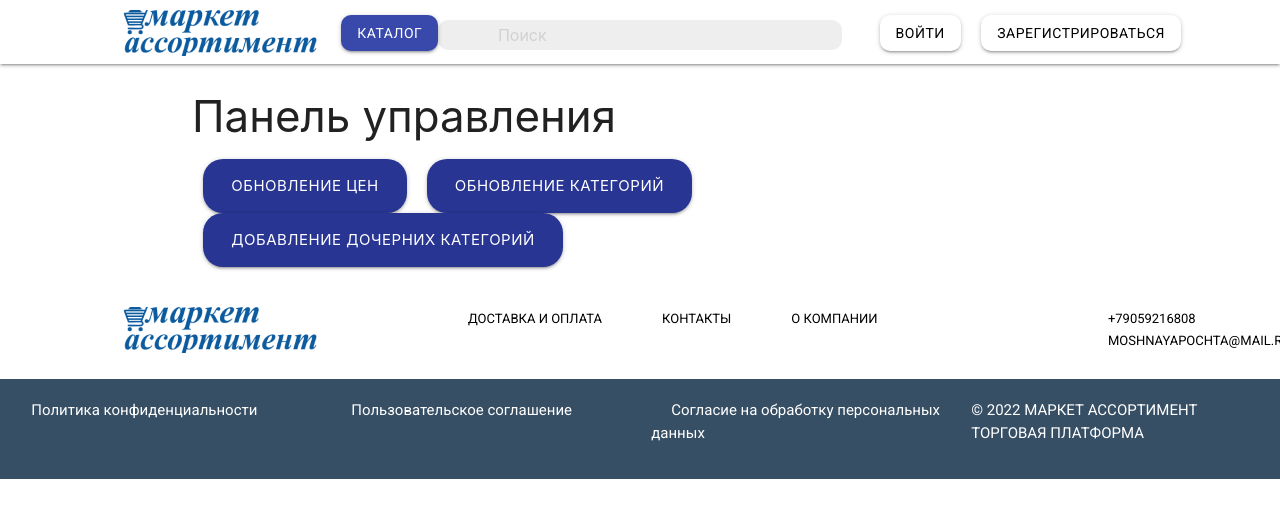
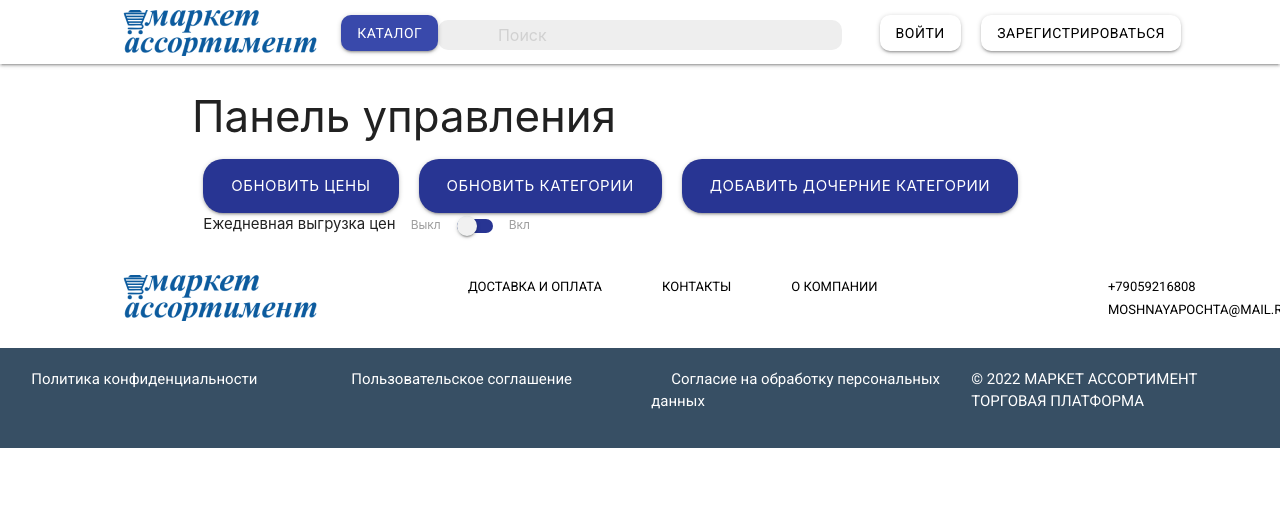
Before and after one commit to VladNagibin/Market-assortiment, a React (Create React App) app in the folder client/: page /adminCab in a window 1280 px wide. Shown: the top 518 px of the page. Built offline with nearby package versions, Linux system fonts and the light colour scheme; no server answers.

Commit message:
ADminCab

```diff
--- a/client/src/index.css
+++ b/client/src/index.css
@@ -729,6 +729,12 @@ nav {
     border-radius: 20px;
     font-size: 15px;
 }
+
+.AdminCabSpan{
+    margin-right: 15px;
+    font-family: -apple-system,BlinkMacSystemFont,"Segoe UI",Roboto,Oxygen-Sans,Ubuntu,Cantarell,"Helvetica Neue",sans-serif;
+    font-weight: normal;
+}
 /* .delivery-input {
     background: #EBEBEB;
     border-radius: 10px;
--- a/client/src/pages/AdminCab.js
+++ b/client/src/pages/AdminCab.js
@@ -1,15 +1,33 @@
-import React from 'react'
+import React, { useEffect, useState } from 'react'
 import { useHttp } from '../hooks/http.hook'
 import Orders from '../stuff/Orders'
-import {useMessage} from '../hooks/message.hook'
+import { useMessage } from '../hooks/message.hook'
 export default function AdminCab() {
-  const {request, loading} = useHttp()
+  const { request, loading } = useHttp()
+  const [priceUpdate,setPriceUpdate] = useState(true)
+
   const message = useMessage()
-  async function updatePrices(){
-    var data = await request('/api/updatePrices','POST')
-    message('Удалено:' +data.Deleted+'Изменено цен:'+data.Changed)
+  async function updatePrices() {
+    var data = await request('/api/updatePrices', 'POST')
+    message('Удалено:' + data.Deleted + 'Изменено цен:' + data.Changed)
   }
-  function loader(){
+  async function checkPriceUpdate(){
+    var data = await request('/api/howIsUpdating')
+    setPriceUpdate(data.turnedOn)
+  }
+  useEffect(()=>{
+    checkPriceUpdate()
+  },[priceUpdate])
+  async function changePriceUpdate(){
+    if(!priceUpdate){
+      var data = await request('/api/turnOnUpdating','POST')
+    }else{
+      var data = await request('/api/turnOffUpdating','POST')
+    }
+    message(data.message)
+    checkPriceUpdate()
+  }
+  function loader() {
     if (loading) {
       return (
         <div className="progress blue lighten-2">
@@ -27,13 +45,23 @@ export default function AdminCab() {
           {
             loader()
           }
-        <a class="waves-effect waves-light btn-large indigo darken-3 adminCab-btn" onClick={updatePrices}>Обновление цен</a>
-        <a class="waves-effect waves-light btn-large indigo darken-3 adminCab-btn">Обновление категорий</a>
-        <a class="waves-effect waves-light btn-large indigo darken-3 adminCab-btn">Добавление дочерних категорий</a>
+          <div className="switch" checked={priceUpdate} name='privateHouse' onChange={changePriceUpdate}>
+          <a className="waves-effect waves-light btn-large indigo darken-3 adminCab-btn" onClick={updatePrices}>Обновить цены</a>
+          <a className="waves-effect waves-light btn-large indigo darken-3 adminCab-btn">Обновить категории</a>
+          <a className="waves-effect waves-light btn-large indigo darken-3 adminCab-btn">Добавить дочерние категории</a>
+
+            <span className='AdminCabSpan'>Ежедневная выгрузка цен</span>
+            <label>
+              Выкл
+              <input type="checkbox" />
+              <span className="lever indigo darken-3"></span>
+              Вкл
+            </label>
+          </div>
         </div>
       </div>
       <div>
-        <Orders id='all'/>
+        <Orders id='all' />
       </div>
     </div>
   )
```
Also changed, not shown: 1 other file (tests, documents, lock files or other folders). Lines whose indentation alone changed are shown as unchanged.
